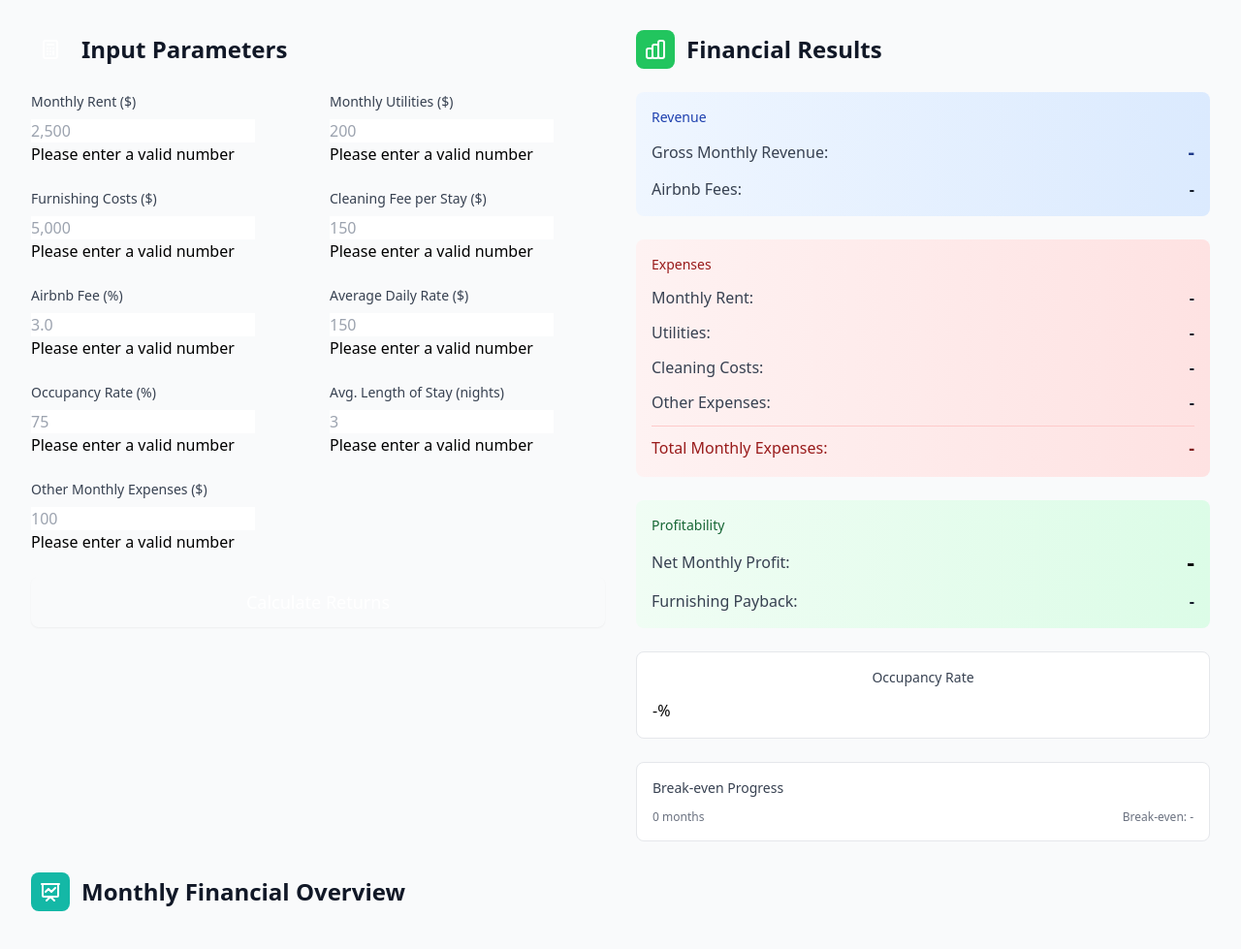
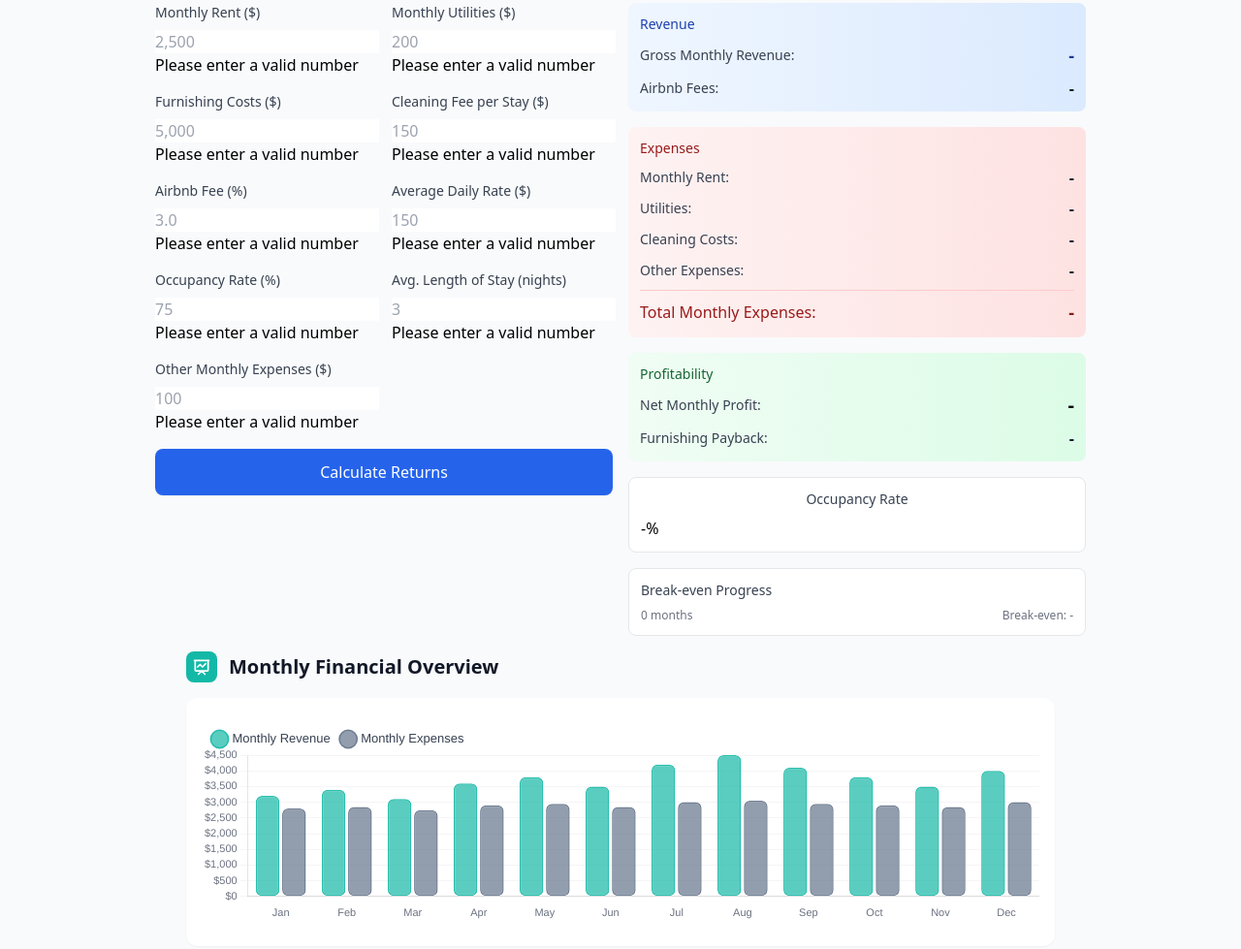
Before and after one commit to glarerena/airbnb_short_calculator, a plain HTML site: page index.html in a window 1280 px wide. Shown: the part 125-1104 px from the top of the page at 97% size. Drawn offline with nearby package versions, Linux system fonts and the light colour scheme.

Commit message:
Added Bargraph

```diff
--- a/index.html
+++ b/index.html
@@ -6,30 +6,46 @@
     <title>Airbnb Arbitrage Calculator</title>
     <script src="https://cdn.tailwindcss.com"></script>
     <script src="https://cdn.jsdelivr.net/npm/chart.js"></script>
+    <script>
+        tailwind.config = {
+            theme: {
+                extend: {
+                    colors: {
+                        primary: {
+                            50: '#eff6ff',
+                            500: '#3b82f6',
+                            600: '#2563eb',
+                            700: '#1d4ed8'
+                        }
+                    }
+                }
+            }
+        }
+    </script>
     <link rel="stylesheet" href="styles.css">
 </head>
 <body class="bg-gray-50 min-h-screen">
-    <div class="max-w-7xl mx-auto px-4 sm:px-6 lg:px-8 py-8">
+    <div class="max-w-5xl mx-auto px-4 sm:px-6 lg:px-8 py-2">
         <!-- Header -->
-        <div class="text-center mb-12">
-            <h1 class="text-4xl font-bold text-gray-900 mb-2">Airbnb Arbitrage Calculator</h1>
-            <p class="text-gray-600 text-lg">Calculate your potential returns on short-term rental investments</p>
+        <div class="text-center mb-4">
+            <h1 class="text-2xl font-bold text-gray-800 mb-1">Airbnb Arbitrage Calculator</h1>
+            <p class="text-sm text-gray-500 mb-2">Calculate your potential returns on short-term rental investments</p>
         </div>
 
-        <div class="grid grid-cols-1 lg:grid-cols-2 gap-8 mb-8">
+        <div class="grid grid-cols-1 lg:grid-cols-2 gap-4 mb-4">
             <!-- Input Parameters Card -->
             <div class="metric-card">
-                <div class="flex items-center mb-6">
-                    <div class="w-10 h-10 bg-primary-500 rounded-lg flex items-center justify-center mr-3">
-                        <svg class="w-6 h-6 text-white" fill="none" stroke="currentColor" viewBox="0 0 24 24">
+                <div class="flex items-center mb-4">
+                    <div class="w-8 h-8 bg-primary-500 rounded-lg flex items-center justify-center mr-3">
+                        <svg class="w-5 h-5 text-white" fill="none" stroke="currentColor" viewBox="0 0 24 24">
                             <path stroke-linecap="round" stroke-linejoin="round" stroke-width="2" d="M9 7h6m0 10v-3m-3 3h.01M9 17h.01M9 14h.01M12 14h.01M15 11h.01M12 11h.01M9 11h.01M7 21h10a2 2 0 002-2V5a2 2 0 00-2-2H7a2 2 0 00-2 2v14a2 2 0 002 2z"></path>
                         </svg>
                     </div>
-                    <h2 class="text-2xl font-semibold text-gray-900">Input Parameters</h2>
+                    <h2 class="text-xl font-semibold text-gray-900">Input Parameters</h2>
                 </div>
 
-                <form id="calculatorForm" class="space-y-6">
-                    <div class="grid grid-cols-1 md:grid-cols-2 gap-6">
+                <form id="calculatorForm" class="space-y-4">
+                    <div class="grid grid-cols-1 md:grid-cols-2 gap-4">
                         <div>
                             <label for="monthlyRent" class="block text-sm font-medium text-gray-700 mb-2">Monthly Rent ($)</label>
                             <input type="text" id="monthlyRent" name="monthlyRent" required
@@ -103,7 +119,7 @@
                         </div>
                     </div>
 
-                    <button type="submit" class="w-full bg-primary-600 text-white py-3 px-6 rounded-lg hover:bg-primary-700 transition duration-200 font-medium text-lg shadow-sm hover:shadow-md">
+                    <button type="submit" class="w-full bg-primary-600 text-white py-3 px-6 rounded-lg hover:bg-primary-700 transition duration-200 font-medium text-base shadow-sm hover:shadow-md">
                         Calculate Returns
                     </button>
                 </form>
@@ -111,49 +127,49 @@
 
             <!-- Results Card -->
             <div class="metric-card">
-                <div class="flex items-center mb-6">
-                    <div class="w-10 h-10 bg-green-500 rounded-lg flex items-center justify-center mr-3">
-                        <svg class="w-6 h-6 text-white" fill="none" stroke="currentColor" viewBox="0 0 24 24">
+                <div class="flex items-center mb-4">
+                    <div class="w-8 h-8 bg-green-500 rounded-lg flex items-center justify-center mr-3">
+                        <svg class="w-5 h-5 text-white" fill="none" stroke="currentColor" viewBox="0 0 24 24">
                             <path stroke-linecap="round" stroke-linejoin="round" stroke-width="2" d="M9 19v-6a2 2 0 00-2-2H5a2 2 0 00-2 2v6a2 2 0 002 2h2a2 2 0 002-2zm0 0V9a2 2 0 012-2h2a2 2 0 012 2v10m-6 0a2 2 0 002 2h2a2 2 0 002-2m0 0V5a2 2 0 012-2h2a2 2 0 012 2v14a2 2 0 01-2 2h-2a2 2 0 01-2-2z"></path>
                         </svg>
                     </div>
-                    <h2 class="text-2xl font-semibold text-gray-900">Financial Results</h2>
+                    <h2 class="text-xl font-semibold text-gray-900">Financial Results</h2>
                 </div>
 
-                <div id="results" class="space-y-6">
+                <div id="results" class="space-y-4">
                     <!-- Revenue Section -->
-                    <div class="bg-gradient-to-r from-blue-50 to-blue-100 rounded-lg p-4">
-                        <h3 class="text-sm font-medium text-blue-800 mb-3">Revenue</h3>
-                        <div class="space-y-3">
+                    <div class="bg-gradient-to-r from-blue-50 to-blue-100 rounded-lg p-3">
+                        <h3 class="text-sm font-medium text-blue-800 mb-2">Revenue</h3>
+                        <div class="space-y-2">
                             <div class="flex justify-between items-center">
-                                <span class="text-gray-700">Gross Monthly Revenue:</span>
-                                <span id="grossRevenue" class="text-xl font-bold text-blue-900">-</span>
+                                <span class="text-sm text-gray-700">Gross Monthly Revenue:</span>
+                                <span id="grossRevenue" class="text-lg font-bold text-blue-900">-</span>
                             </div>
                             <div class="flex justify-between items-center">
-                                <span class="text-gray-700">Airbnb Fees:</span>
+                                <span class="text-sm text-gray-700">Airbnb Fees:</span>
                                 <span id="airbnbFees" class="font-semibold text-gray-900">-</span>
                             </div>
                         </div>
                     </div>
 
                     <!-- Expenses Section -->
-                    <div class="bg-gradient-to-r from-red-50 to-red-100 rounded-lg p-4">
-                        <h3 class="text-sm font-medium text-red-800 mb-3">Expenses</h3>
-                        <div class="space-y-3">
+                    <div class="bg-gradient-to-r from-red-50 to-red-100 rounded-lg p-3">
+                        <h3 class="text-sm font-medium text-red-800 mb-2">Expenses</h3>
+                        <div class="space-y-2">
                             <div class="flex justify-between items-center">
-                                <span class="text-gray-700">Monthly Rent:</span>
+                                <span class="text-sm text-gray-700">Monthly Rent:</span>
                                 <span id="monthlyRentDisplay" class="font-semibold text-gray-900">-</span>
                             </div>
                             <div class="flex justify-between items-center">
-                                <span class="text-gray-700">Utilities:</span>
+                                <span class="text-sm text-gray-700">Utilities:</span>
                                 <span id="utilitiesDisplay" class="font-semibold text-gray-900">-</span>
                             </div>
                             <div class="flex justify-between items-center">
-                                <span class="text-gray-700">Cleaning Costs:</span>
+                                <span class="text-sm text-gray-700">Cleaning Costs:</span>
                                 <span id="cleaningCost" class="font-semibold text-gray-900">-</span>
                             </div>
                             <div class="flex justify-between items-center">
-                                <span class="text-gray-700">Other Expenses:</span>
+                                <span class="text-sm text-gray-700">Other Expenses:</span>
                                 <span id="otherExpensesDisplay" class="font-semibold text-gray-900">-</span>
                             </div>
                             <div class="border-t border-red-200 pt-2">
@@ -166,23 +182,23 @@
                     </div>
 
                     <!-- Profit Section -->
-                    <div class="bg-gradient-to-r from-green-50 to-green-100 rounded-lg p-4">
-                        <h3 class="text-sm font-medium text-green-800 mb-3">Profitability</h3>
-                        <div class="space-y-3">
+                    <div class="bg-gradient-to-r from-green-50 to-green-100 rounded-lg p-3">
+                        <h3 class="text-sm font-medium text-green-800 mb-2">Profitability</h3>
+                        <div class="space-y-2">
                             <div class="flex justify-between items-center">
-                                <span class="text-gray-700">Net Monthly Profit:</span>
-                                <span id="netProfit" class="text-2xl font-bold profit-positive">-</span>
+                                <span class="text-sm text-gray-700">Net Monthly Profit:</span>
+                                <span id="netProfit" class="text-xl font-bold profit-positive">-</span>
                             </div>
                             <div class="flex justify-between items-center">
-                                <span class="text-gray-700">Furnishing Payback:</span>
+                                <span class="text-sm text-gray-700">Furnishing Payback:</span>
                                 <span id="paybackPeriod" class="font-semibold text-gray-900">-</span>
                             </div>
                         </div>
                     </div>
 
                     <!-- Occupancy Chart -->
-                    <div class="bg-white rounded-lg p-4 border border-gray-200">
-                        <h3 class="text-sm font-medium text-gray-700 mb-3 text-center">Occupancy Rate</h3>
+                    <div class="bg-white rounded-lg p-3 border border-gray-200">
+                        <h3 class="text-sm font-medium text-gray-700 mb-2 text-center">Occupancy Rate</h3>
                         <div class="chart-container">
                             <div class="circular-progress">
                                 <div id="occupancyChart" class="circular-fill" style="transform: rotate(0deg);"></div>
@@ -194,8 +210,8 @@
                     </div>
 
                     <!-- Break-even Progress -->
-                    <div class="bg-white rounded-lg p-4 border border-gray-200">
-                        <h3 class="text-sm font-medium text-gray-700 mb-3">Break-even Progress</h3>
+                    <div class="bg-white rounded-lg p-3 border border-gray-200">
+                        <h3 class="text-sm font-medium text-gray-700 mb-2">Break-even Progress</h3>
                         <div class="progress-bar">
                             <div id="breakEvenProgress" class="progress-fill" style="width: 0%"></div>
                         </div>
@@ -209,17 +225,17 @@
         </div>
 
         <!-- Chart Section -->
-        <div class="metric-card">
-            <div class="flex items-center mb-6">
-                <div class="w-10 h-10 bg-teal-500 rounded-lg flex items-center justify-center mr-3">
-                    <svg class="w-6 h-6 text-white" fill="none" stroke="currentColor" viewBox="0 0 24 24">
+        <div class="metric-card max-w-4xl mx-auto">
+            <div class="flex items-center mb-4">
+                <div class="w-8 h-8 bg-teal-500 rounded-lg flex items-center justify-center mr-3">
+                    <svg class="w-5 h-5 text-white" fill="none" stroke="currentColor" viewBox="0 0 24 24">
                         <path stroke-linecap="round" stroke-linejoin="round" stroke-width="2" d="M7 12l3-3 3 3 4-4M8 21l4-4 4 4M3 4h18M4 4h16v12a1 1 0 01-1 1H5a1 1 0 01-1-1V4z"></path>
                     </svg>
                 </div>
-                <h2 class="text-2xl font-semibold text-gray-900">Monthly Financial Overview</h2>
+                <h2 class="text-xl font-semibold text-gray-900">Monthly Financial Overview</h2>
             </div>
 
-            <div class="w-full h-96">
+            <div class="w-full h-64 rounded-xl bg-white p-4 shadow-sm">
                 <canvas id="financialChart"></canvas>
             </div>
         </div>
--- a/script.js
+++ b/script.js
@@ -11,10 +11,10 @@ document.addEventListener('DOMContentLoaded', function() {
 function initializeChart() {
     const ctx = document.getElementById('financialChart').getContext('2d');
 
-    // Sample data for 6 months
-    const months = ['Jan', 'Feb', 'Mar', 'Apr', 'May', 'Jun'];
-    const sampleRevenue = [3200, 3400, 3100, 3600, 3800, 3500];
-    const sampleExpenses = [2800, 2850, 2750, 2900, 2950, 2850];
+    // Sample data for 12 months
+    const months = ['Jan', 'Feb', 'Mar', 'Apr', 'May', 'Jun', 'Jul', 'Aug', 'Sep', 'Oct', 'Nov', 'Dec'];
+    const sampleRevenue = [3200, 3400, 3100, 3600, 3800, 3500, 4200, 4500, 4100, 3800, 3500, 4000];
+    const sampleExpenses = [2800, 2850, 2750, 2900, 2950, 2850, 3000, 3050, 2950, 2900, 2850, 3000];
 
     financialChart = new Chart(ctx, {
         type: 'bar',
@@ -24,19 +24,19 @@ function initializeChart() {
                 {
                     label: 'Monthly Revenue',
                     data: sampleRevenue,
-                    backgroundColor: 'rgba(20, 184, 166, 0.8)', // teal
-                    borderColor: 'rgba(20, 184, 166, 1)',
-                    borderWidth: 2,
-                    borderRadius: 4,
+                    backgroundColor: 'rgba(20, 184, 166, 0.7)', // teal with reduced opacity
+                    borderColor: 'rgba(20, 184, 166, 0.9)',
+                    borderWidth: 1.5,
+                    borderRadius: 6,
                     borderSkipped: false,
                 },
                 {
                     label: 'Monthly Expenses',
                     data: sampleExpenses,
-                    backgroundColor: 'rgba(107, 114, 128, 0.8)', // gray
-                    borderColor: 'rgba(107, 114, 128, 1)',
-                    borderWidth: 2,
-                    borderRadius: 4,
+                    backgroundColor: 'rgba(100, 116, 139, 0.7)', // slate with reduced opacity
+                    borderColor: 'rgba(100, 116, 139, 0.9)',
+                    borderWidth: 1.5,
+                    borderRadius: 6,
                     borderSkipped: false,
                 }
             ]
@@ -47,23 +47,26 @@ function initializeChart() {
             plugins: {
                 legend: {
                     position: 'top',
+                    align: 'start',
                     labels: {
                         usePointStyle: true,
-                        padding: 20,
+                        padding: 12,
                         font: {
-                            size: 14,
+                            size: 13,
                             weight: '500'
-                        }
+                        },
+                        color: '#374151'
                     }
                 },
                 tooltip: {
-                    backgroundColor: 'rgba(255, 255, 255, 0.95)',
+                    backgroundColor: 'rgba(255, 255, 255, 0.98)',
                     titleColor: '#374151',
                     bodyColor: '#374151',
                     borderColor: '#e5e7eb',
                     borderWidth: 1,
                     cornerRadius: 8,
                     displayColors: true,
+                    padding: 12,
                     callbacks: {
                         label: function(context) {
                             return context.dataset.label + ': $' + context.parsed.y.toLocaleString();
@@ -78,21 +81,23 @@ function initializeChart() {
                     },
                     ticks: {
                         font: {
-                            size: 12,
+                            size: 11,
                             weight: '500'
-                        }
+                        },
+                        color: '#6b7280'
                     }
                 },
                 y: {
                     beginAtZero: true,
                     grid: {
-                        color: 'rgba(229, 231, 235, 0.5)',
+                        color: 'rgba(229, 231, 235, 0.4)',
                         drawBorder: false
                     },
                     ticks: {
                         font: {
-                            size: 12
+                            size: 11
                         },
+                        color: '#6b7280',
                         callback: function(value) {
                             return '$' + value.toLocaleString();
                         }
@@ -102,6 +107,12 @@ function initializeChart() {
             interaction: {
                 intersect: false,
                 mode: 'index'
+            },
+            layout: {
+                padding: {
+                    top: 8,
+                    bottom: 8
+                }
             }
         }
     });
@@ -279,8 +290,8 @@ function updateBreakEvenProgress(paybackPeriod) {
 // Update financial chart
 function updateFinancialChart(monthlyRevenue, monthlyExpenses) {
     // Update the chart with new calculated values
-    const newRevenueData = Array(6).fill(monthlyRevenue);
-    const newExpensesData = Array(6).fill(monthlyExpenses);
+    const newRevenueData = Array(12).fill(monthlyRevenue);
+    const newExpensesData = Array(12).fill(monthlyExpenses);
 
     financialChart.data.datasets[0].data = newRevenueData;
     financialChart.data.datasets[1].data = newExpensesData;
--- a/styles.css
+++ b/styles.css
@@ -34,7 +34,7 @@
 
 /* Card Styling */
 .metric-card {
-    @apply bg-gradient-to-br from-white to-gray-50 border border-gray-100 rounded-xl p-6 shadow-sm hover:shadow-md transition-all duration-200;
+    @apply bg-gradient-to-br from-white to-gray-50 border border-gray-100 rounded-xl p-4 shadow-sm hover:shadow-md transition-all duration-200;
 }
 
 /* Profit Styling */
```
